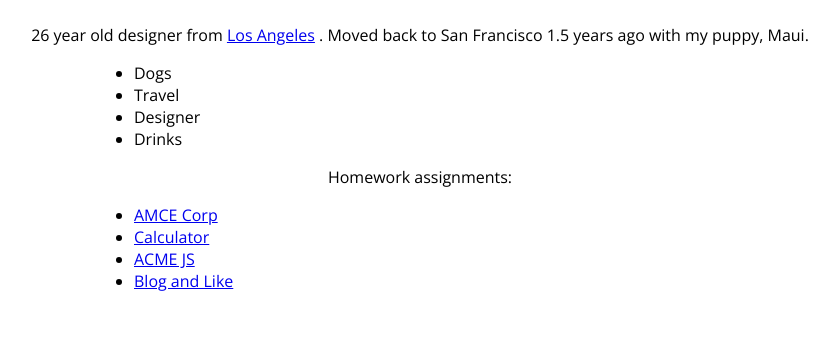
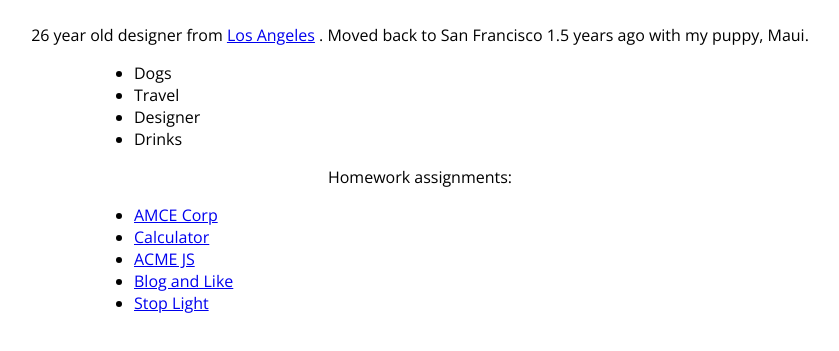
Before and after one commit to nkorange88/fewd, a plain HTML site: page index.html in a window 1280 px wide. Shown: the part 383-734 px from the top of the page, without its empty margins (220-1059 px from the left). Drawn offline with nearby package versions, Linux system fonts and the light colour scheme.

Commit message:
Stop Light

```diff
--- a/index.html
+++ b/index.html
@@ -62,6 +62,7 @@
     <li><a href="http://nkorange88.github.io/homework/calculators/index.html">Calculator</a></li>
     <li><a href="http://nkorange88.github.io/homework/js/acme_js.html">ACME JS</a></li>
     <li><a href="http://nkorange88.github.io/homework/js/blog.html">Blog and Like</a></li>
+    <li><a href="http://nkorange88.github.io/homework/js/stop-light.html">Stop Light</a></li>
   </ul>
 
 </body>
```
